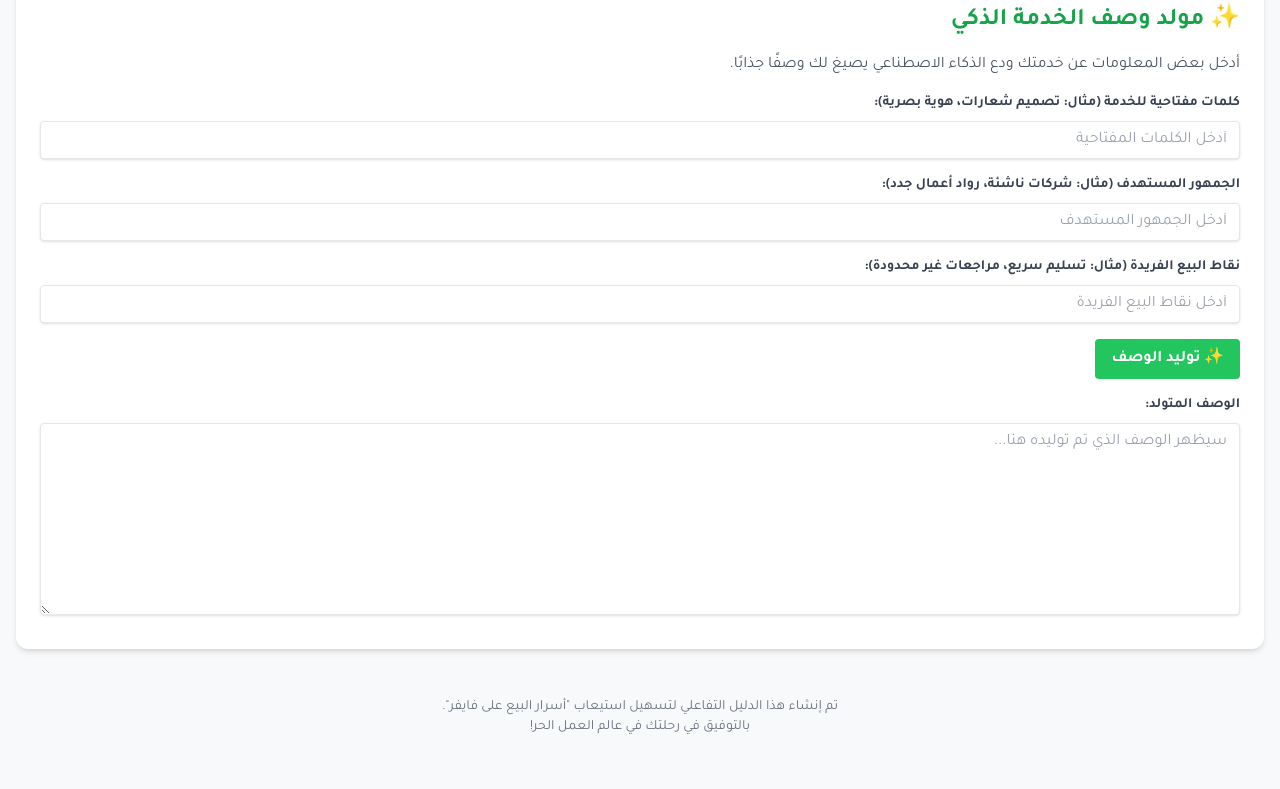
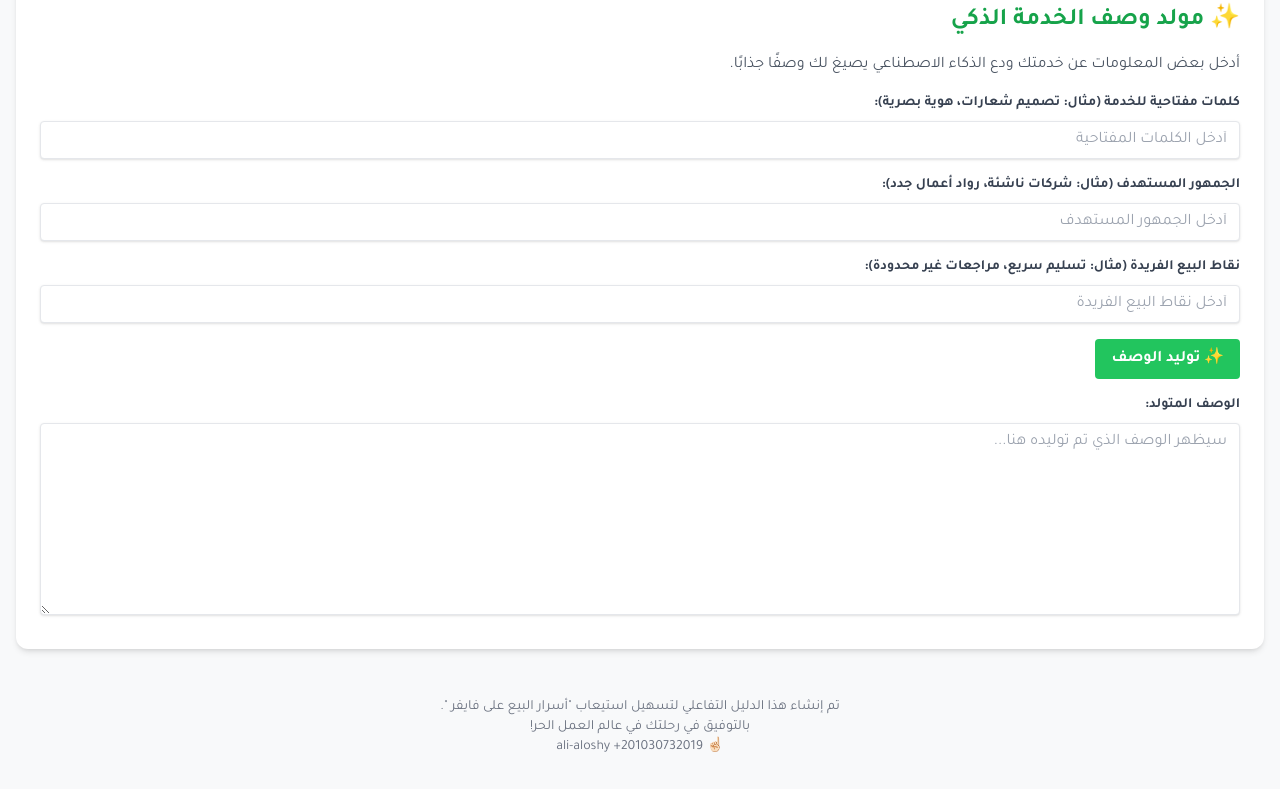
Before and after one commit to huss2022/fiverr1, a plain HTML site: page index.html in a window 1280 px wide. Shown: the part 720-1509 px from the top of the page. Drawn offline with nearby package versions, Linux system fonts and the light colour scheme.

Commit message:
Update index.html
🙋🏻☝🏻

```diff
--- a/index.html
+++ b/index.html
@@ -317,8 +317,9 @@
         </main>
 
         <footer class="text-center mt-12 text-gray-500 text-sm">
-            <p>تم إنشاء هذا الدليل التفاعلي لتسهيل استيعاب "أسرار البيع على فايفر".</p>
+            <p> تم إنشاء هذا الدليل التفاعلي لتسهيل استيعاب "أسرار البيع على فايفر ".</p>
             <p>بالتوفيق في رحلتك في عالم العمل الحر!</p>
+            <p>  ☝🏻 ali-aloshy +201030732019  </p>
         </footer>
 
     </div>
```
